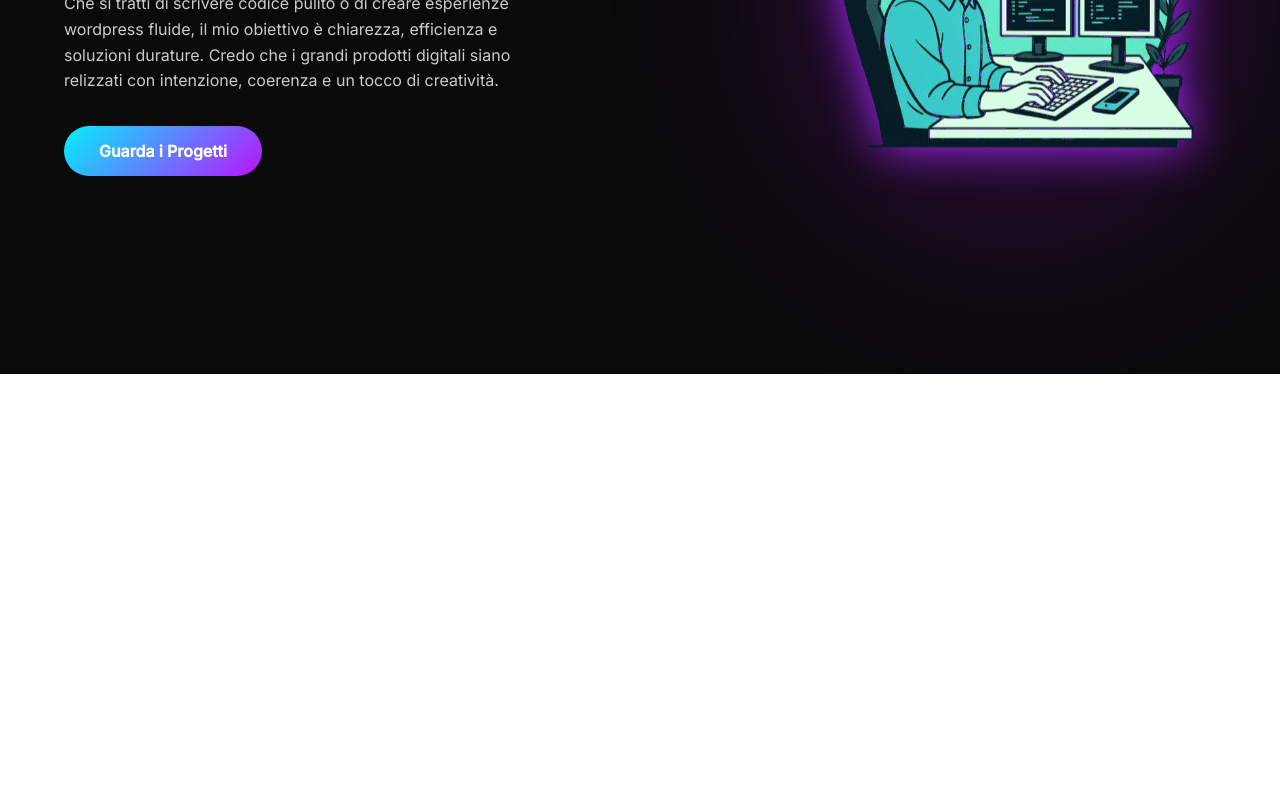
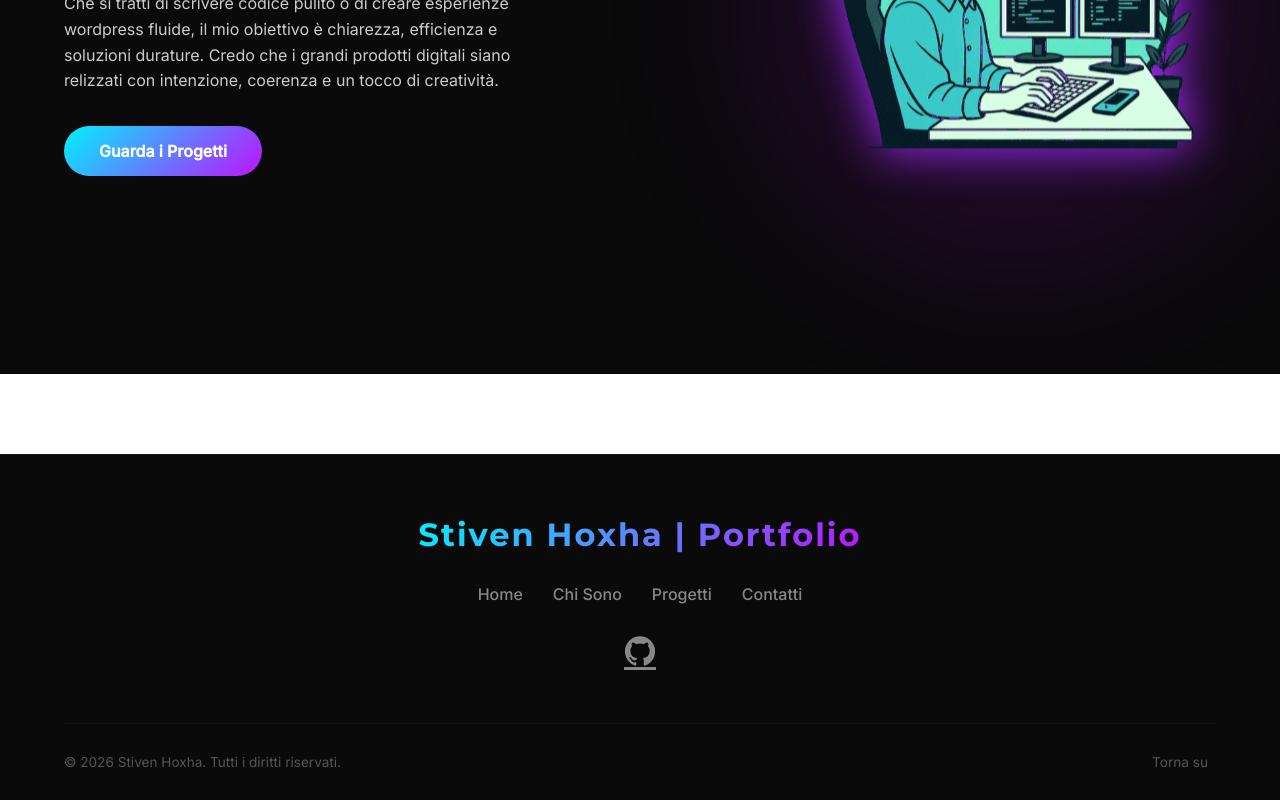
Before and after one commit to Stiv3nn/portfolio, a React (Vite) app: page / in a window 1280 px wide. Shown: the part 426-1226 px from the top of the page. Before the commit the page ends 800 px from the top, so only its background shows below. Built offline with nearby package versions, Linux system fonts and the light colour scheme.

Commit message:
importata nell'app.jsx e fuori dalle rotte

```diff
--- a/src/App.jsx
+++ b/src/App.jsx
@@ -3,6 +3,7 @@ import { BrowserRouter as Router, Routes, Route } from 'react-router-dom';
 import Navbar from "./Components/Navbar.jsx";
 import Hero from "./Components/Hero.jsx";
 import Projects from "./Components/Projects.jsx";
+import Footer from './Components/Footer.jsx'
 
 function App() {
   return (
@@ -13,6 +14,7 @@ function App() {
           <Route path="/" element={<Hero />} />
           <Route path="/progetti" element={<Projects />} />
         </Routes>
+        <Footer />
       </div>
     </Router>
   )
```
